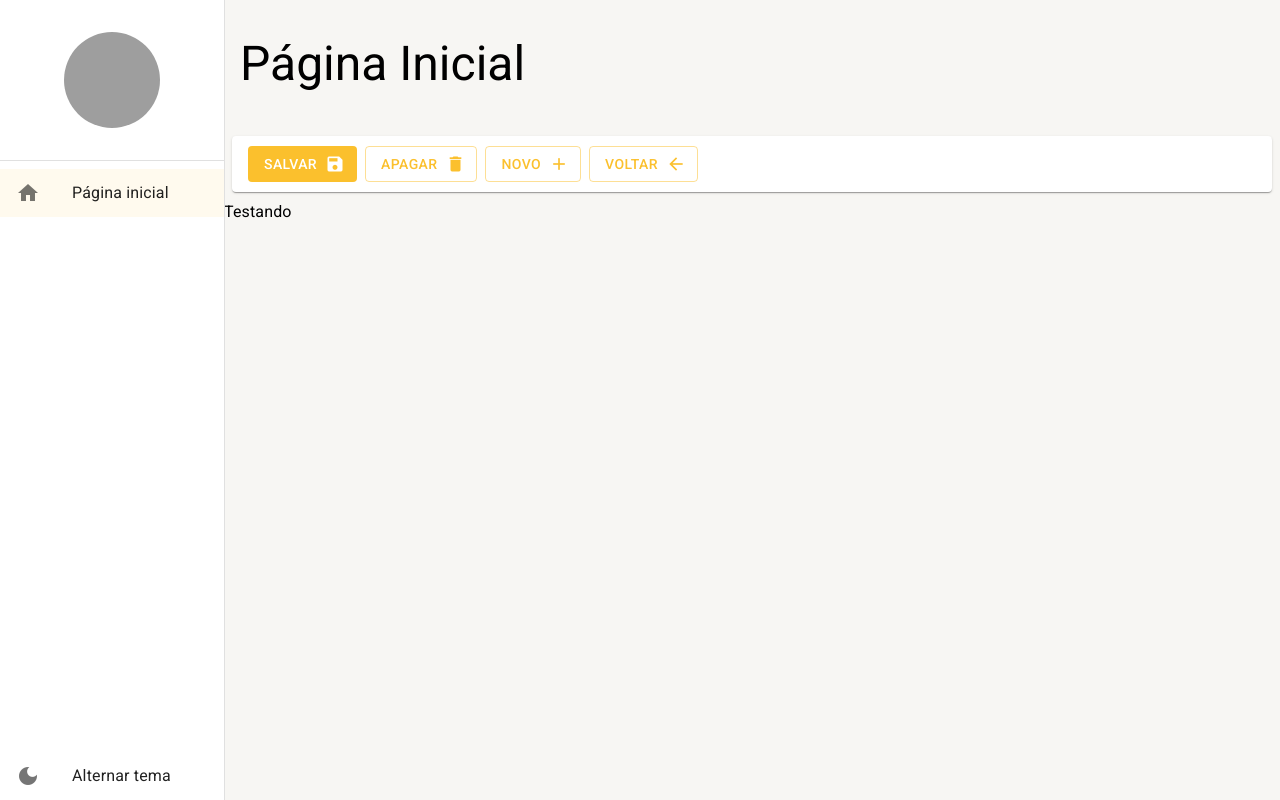
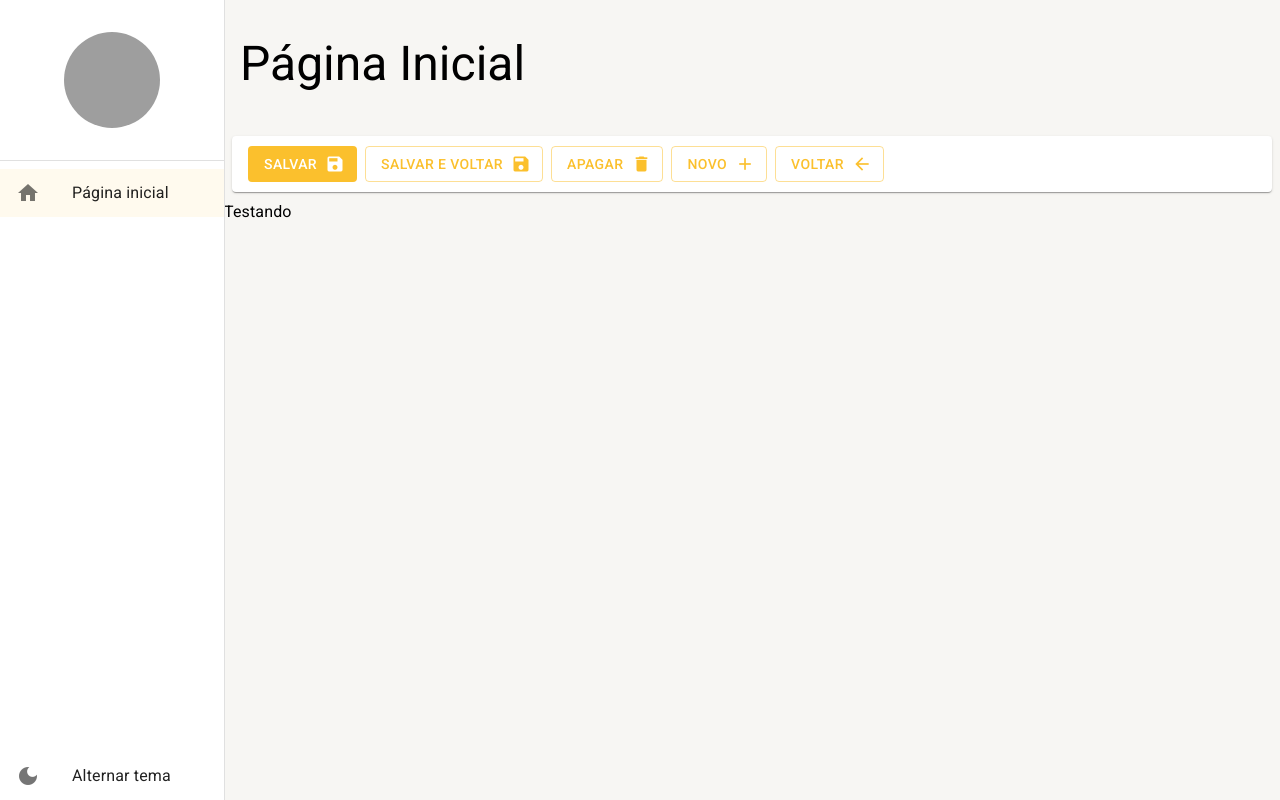
Before and after one commit to dayannealcantara/cadastro, a React (Create React App) app: page /pagina-inicial in a window 1280 px wide. Built offline with nearby package versions, Linux system fonts and the light colour scheme; grey boxes are pictures that could not be loaded.

Commit message:
feat: including skeleton between for toolbar buttons

```diff
--- a/src/pages/dashboard/Dashboard.tsx
+++ b/src/pages/dashboard/Dashboard.tsx
@@ -4,6 +4,6 @@ import { LayoutBaseDePagina } from '../../shared/layouts';
 
 export const Dashboard =() =>{
   return(
-    <LayoutBaseDePagina titulo='Página Inicial' barraDeFerramentas={(<FerramentasDeDetalhes/>)}>Testando</LayoutBaseDePagina>
+    <LayoutBaseDePagina titulo='Página Inicial' barraDeFerramentas={(<FerramentasDeDetalhes btnSalvarFechar/>)}>Testando</LayoutBaseDePagina>
   );
 };
--- a/src/shared/components/ferramenta-de-detalhes/FerramentasDeDetalhes.tsx
+++ b/src/shared/components/ferramenta-de-detalhes/FerramentasDeDetalhes.tsx
@@ -1,5 +1,5 @@
 
-import { Box, Button, Paper, useTheme, Icon} from '@mui/material';
+import { Box, Button, Paper, useTheme, Icon, Skeleton} from '@mui/material';
 
 
 interface IFerramentasDeDetalhesProps {
@@ -9,6 +9,11 @@ interface IFerramentasDeDetalhesProps {
   btnApagar?: boolean;
   btnSalvar?: boolean;
   btnSalvarFechar?: boolean;
+  carregandoBtnNovo?: boolean;
+  carregandoBtnVoltar?: boolean;
+  carregandoBtnApagar?: boolean;
+  carregandoBtnSalvar?: boolean;
+  carregandoBtnSalvarFechar?: boolean;
   aoClicarNovo?: (()=> void)
   aoClicarVoltar?: (()=> void)
   aoClicarApagar?: (()=> void)
@@ -23,6 +28,11 @@ export const FerramentasDeDetalhes : React.FC<IFerramentasDeDetalhesProps > = ({
   btnSalvar=true,
   btnSalvarFechar=false,
   btnVoltar=true,
+  carregandoBtnApagar=false,
+  carregandoBtnNovo=false,
+  carregandoBtnSalvar=false,
+  carregandoBtnSalvarFechar=false,
+  carregandoBtnVoltar=false,
   aoClicarApagar,
   aoClicarNovo,
   aoClicarSalvar,
@@ -33,15 +43,24 @@ export const FerramentasDeDetalhes : React.FC<IFerramentasDeDetalhesProps > = ({
   return (
     <Box height={theme.spacing(5)} marginX={1} padding={1} paddingX={2} display="flex" alignItems="center" gap={1} component={Paper}>
 
-      {btnSalvar &&(<Button variant='contained' disableElevation color='primary' endIcon={<Icon>save</Icon>} onClick={aoClicarSalvar}>Salvar</Button>)}
+      {(btnSalvar && !carregandoBtnSalvar) && (<Button variant='contained' disableElevation color='primary' endIcon={<Icon>save</Icon>} onClick={aoClicarSalvar}>Salvar</Button>)}
 
-      {btnSalvarFechar && (<Button variant='outlined' disableElevation color='primary' endIcon={<Icon>save</Icon>} onClick={aoClicarSalvarFechar}>Salvar e Voltar</Button>)}
+      {carregandoBtnSalvar &&(<Skeleton width={110} height={60}/>)}
 
-      {btnApagar &&(<Button variant='outlined' disableElevation color='primary' endIcon={<Icon>delete</Icon>} onClick={aoClicarApagar}>Apagar</Button>)}
+      {(btnSalvarFechar && !carregandoBtnSalvarFechar)&& (<Button variant='outlined' disableElevation color='primary' endIcon={<Icon>save</Icon>} onClick={aoClicarSalvarFechar}>Salvar e Voltar</Button>)}
 
-      {btnNovo &&(<Button variant='outlined' disableElevation color='primary' endIcon={<Icon>add</Icon>} onClick={aoClicarNovo}>{textoBtn}</Button>)}
+      {carregandoBtnSalvarFechar &&(<Skeleton width={110} height={60}/>)}
 
-      {btnVoltar &&(<Button variant='outlined' disableElevation color='primary' endIcon={<Icon>arrow_back</Icon>} onClick={aoClicarVoltar}>Voltar</Button>)}
+      {(btnApagar && !carregandoBtnApagar) &&(<Button variant='outlined' disableElevation color='primary' endIcon={<Icon>delete</Icon>} onClick={aoClicarApagar}>Apagar</Button>)}
+
+      {carregandoBtnApagar && (<Skeleton width={110} height={60}/>)}
+
+      {(btnNovo && !carregandoBtnNovo)&&(<Button variant='outlined' disableElevation color='primary' endIcon={<Icon>add</Icon>} onClick={aoClicarNovo}>{textoBtn}</Button>)}
+
+      {carregandoBtnNovo &&(<Skeleton width={110} height={60}/>)}
+
+      {(btnVoltar && !carregandoBtnVoltar) &&(<Button variant='outlined' disableElevation color='primary' endIcon={<Icon>arrow_back</Icon>} onClick={aoClicarVoltar}>Voltar</Button>)}
+      {carregandoBtnVoltar &&(<Skeleton width={110} height={60}/>)}
     </Box>
   );
 };
```
